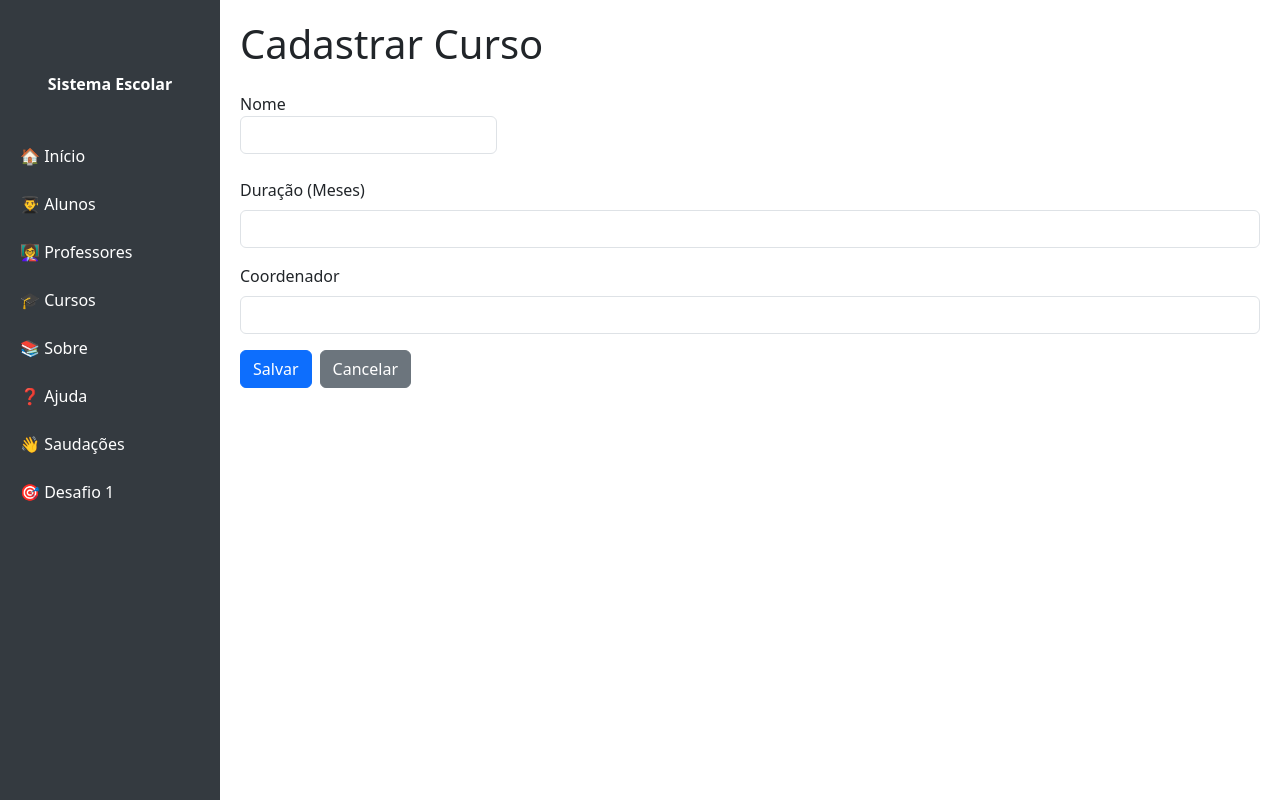
After one commit to SilvaEsdras/pFlask, a Flask app: page /curso/form in a window 1280 px wide. The commit adds this page. Run offline with Flask 3, Linux system fonts and the light colour scheme.

Commit message:
implematação da inserir aluno, professor e curso

```diff
--- a/app.py
+++ b/app.py
@@ -1,14 +1,19 @@
-from flask import Flask, render_template, request
+# 1. Importar request, redirect e flash
+from flask import Flask, render_template, request, redirect, flash
 from dao.aluno_dao import AlunoDAO
 from dao.professor_dao import ProfessorDAO
 from dao.curso_dao import CursoDAO
 
+app = Flask(__name__)
 
-app = Flask(__name__)
+# 2. Adicionar a chave secreta para usar o 'flash'
+app.secret_key = "uma_chave_muito_secreta_e_unica" # [cite: 194]
 
 @app.route('/')
 def home():
     return render_template('index.html')
+
+# --- ROTAS DE ALUNO ---
 
 @app.route('/aluno')
 def listar_aluno():
@@ -16,17 +21,96 @@ def listar_aluno():
     lista = dao.listar()
     return render_template('aluno/lista.html', lista_alunos=lista)
 
+# 3. Rota para exibir o formulário de aluno [cite: 151]
+@app.route('/aluno/form')
+def form_aluno():
+    # Passamos 'aluno=None' para o template usar o mesmo formulário para cadastro
+    return render_template('aluno/form.html', aluno=None)
+
+# 4. Rota para salvar um novo aluno (via POST) [cite: 181]
+@app.route('/aluno/salvar/', methods=['POST'])
+def salvar_aluno(id=None):
+    # Coleta os dados do formulário
+    nome = request.form['nome']
+    idade = request.form['idade']
+    cidade = request.form['cidade']
+
+    dao = AlunoDAO()
+    # Chama o método salvar do DAO
+    result = dao.salvar(id, nome, idade, cidade)
+
+    # Verifica o resultado e envia uma mensagem flash
+    if result["status"] == "ok":
+        flash("Aluno salvo com sucesso!", "success") # [cite: 181]
+    else:
+        flash(result["mensagem"], "danger") # [cite: 181]
+
+    # Redireciona de volta para a lista de alunos
+    return redirect('/aluno') # [cite: 181]
+
+# --- ROTAS DE PROFESSOR (Exercício) ---
+
 @app.route('/professor')
 def listar_professor():
     dao = ProfessorDAO()
     lista = dao.listar()
     return render_template('professor/lista.html', lista_professores=lista)
 
+# 5. Rota para exibir o formulário de professor
+@app.route('/professor/form')
+def form_professor():
+    return render_template('professor/form.html', professor=None)
+
+# 6. Rota para salvar um novo professor
+@app.route('/professor/salvar/', methods=['POST'])
+def salvar_professor(id=None):
+    # Coleta os dados do formulário (Nome, Disciplina, Cidade)
+    nome = request.form['nome']
+    disciplina = request.form['disciplina']
+    cidade = request.form['cidade']
+
+    dao = ProfessorDAO()
+    result = dao.salvar(id, nome, disciplina, cidade)
+
+    if result["status"] == "ok":
+        flash("Professor salvo com sucesso!", "success")
+    else:
+        flash(result["mensagem"], "danger")
+
+    return redirect('/professor')
+
+# --- ROTAS DE CURSO (Exercício) ---
+
 @app.route('/curso')
 def listar_curso():
     dao = CursoDAO()
     lista = dao.listar()
     return render_template('curso/lista.html', lista_cursos=lista)
+
+# 7. Rota para exibir o formulário de curso
+@app.route('/curso/form')
+def form_curso():
+    return render_template('curso/form.html', curso=None)
+
+# 8. Rota para salvar um novo curso
+@app.route('/curso/salvar/', methods=['POST'])
+def salvar_curso(id=None):
+    # Coleta os dados (Nome, Duracao, Coordenador)
+    nome = request.form['nome']
+    duracao_meses = request.form['duracao_meses']
+    coordenador = request.form['coordenador']
+
+    dao = CursoDAO()
+    result = dao.salvar(id, nome, duracao_meses, coordenador)
+
+    if result["status"] == "ok":
+        flash("Curso salvo com sucesso!", "success")
+    else:
+        flash(result["mensagem"], "danger")
+
+    return redirect('/curso')
+
+# --- Rotas dos exercícios anteriores ---
 
 @app.route('/sobre')
 def sobre_sistema():
@@ -35,7 +119,6 @@ def sobre_sistema():
 @app.route('/ajuda')
 def ajuda_sistema():
     return render_template('ajuda.html')
-
 
 @app.route('/saudacao1/<nome>')
 def saudacao1(nome):
@@ -53,26 +136,19 @@ def login():
     dados = f"Usuário: {usuario}, Senha: {senha}"
     return render_template('saudacao/saudacao.html', valor_recebido=dados)
 
-
 @app.route('/desafio')
 def desafio_formulario():
     return render_template('desafio/formulario.html')
 
-
 @app.route('/desafio/enviar', methods=['POST'])
 def desafio_enviar():
-
     dados = {
         "nome": request.form['nome'],
         "data_nascimento": request.form['data_nascimento'],
         "cpf": request.form['cpf'],
         "nome_mae": request.form['nome_mae']
     }
-
     return render_template('desafio/resultado.html', dados=dados)
-
-
-
 
 if __name__ == '__main__':
     app.run(debug=True)
--- a/templates/cabecalho.html
+++ b/templates/cabecalho.html
@@ -46,7 +46,12 @@
 </head>
 <body>
 
+    <div class="main">
 
-
-    <!-- Main content -->
-    <div class="main">
+        {% with messages = get_flashed_messages(with_categories=true) %}
+            {% if messages %}
+                {% for category, message in messages %}
+                    <div class="alert alert-{{ category }}">{{ message }}</div>
+                {% endfor %}
+            {% endif %}
+        {% endwith %}
--- /dev/null
+++ b/templates/curso/form.html
@@ -0,0 +1,29 @@
+{% include 'cabecalho.html' %}
+{% include 'menu.html' %}
+
+<h1 class="mb-4">Cadastrar Curso</h1>
+
+<form action="/curso/salvar/" method="POST">
+
+    <div class="mb-3">
+        <label for="nome" class="form-label">Nome</Glabel>
+        <input type="text" class="form-control" id="nome" name="nome" value="{{ curso[1] if curso else '' }}" required>
+    </div>
+
+    <div class="mb-3">
+        <label for="duracao_meses" class="form-label">Duração (Meses)</label>
+        <input type="number" class="form-control" id="duracao_meses" name="duracao_meses" value="{{ curso[2] if curso else '' }}" required>
+    </div>
+
+    <div class="mb-3">
+        <label for="coordenador" class="form-label">Coordenador</label>
+        <input type="text" class="form-control" id="coordenador" name="coordenador" value="{{ curso[3] if curso else '' }}" required>
+    </div>
+
+    <div class="d-flex gap-2">
+        <button type="submit" class="btn btn-primary">Salvar</button>
+        <a href="/curso" class="btn btn-secondary">Cancelar</a>
+    </div>
+</form>
+
+{% include 'rodape.html' %}
--- a/templates/curso/lista.html
+++ b/templates/curso/lista.html
@@ -2,13 +2,17 @@
 {% include 'menu.html' %}
 
 <h1 class="mb-4">Lista de Cursos</h1>
+
+<div class="mt-3 mb-4">
+    <a href="/curso/form" class="btn btn-primary">Novo</a>
+</div>
 
     <table class="table table-bordered table-striped">
         <thead class="table-dark">
         <tr>
             <th>ID</th>
             <th>Nome</th>
-            <th>Duração (meses)</th>
+            <th>Duração (Meses)</th>
             <th>Coordenador</th>
             <th>Ações</th>
         </tr>
--- a/templates/professor/lista.html
+++ b/templates/professor/lista.html
@@ -2,6 +2,10 @@
 {% include 'menu.html' %}
 
 <h1 class="mb-4">Lista de Professores</h1>
+
+<div class="mt-3 mb-4">
+    <a href="/professor/form" class="btn btn-primary">Novo</a>
+</div>
 
     <table class="table table-bordered table-striped">
         <thead class="table-dark">
```
Also changed, not shown: dao/aluno_dao.py (+21 -0 lines), dao/curso_dao.py (+19 -0 lines), dao/professor_dao.py (+18 -0 lines), templates/aluno/form.html (added, +29 -0 lines), templates/aluno/lista.html (+6 -5 lines), templates/professor/form.html (added, +29 -0 lines).
